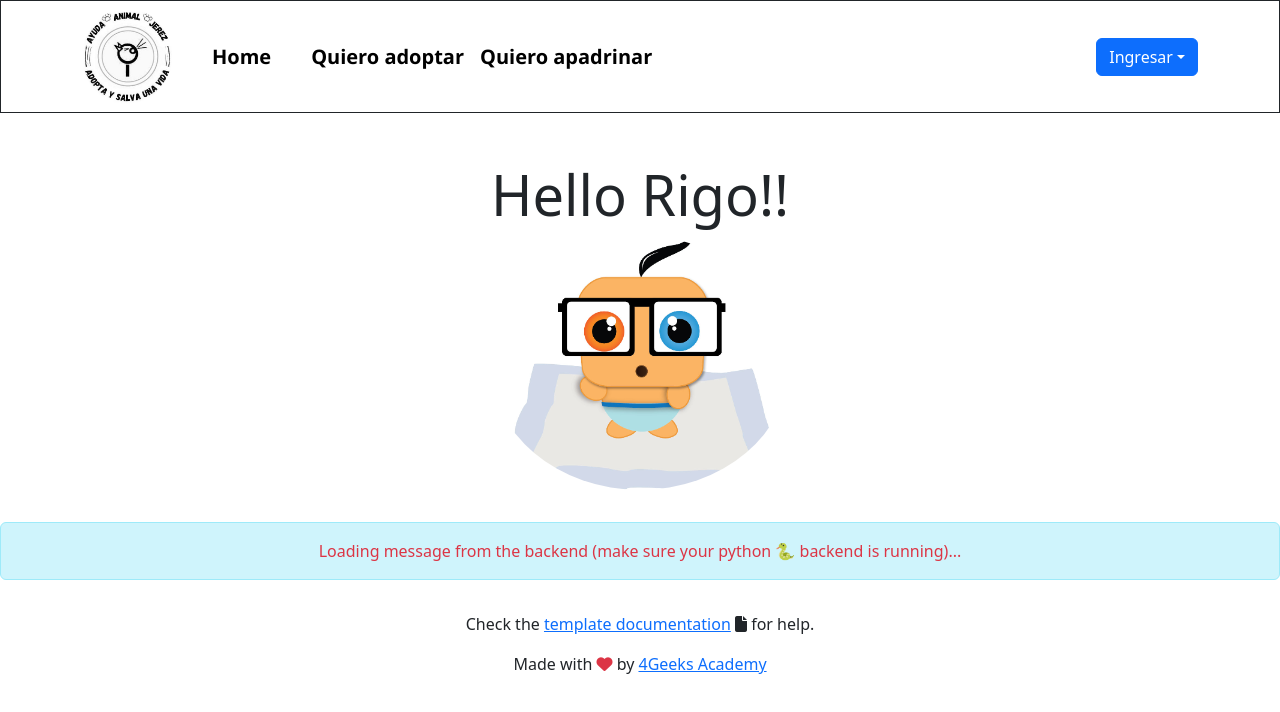
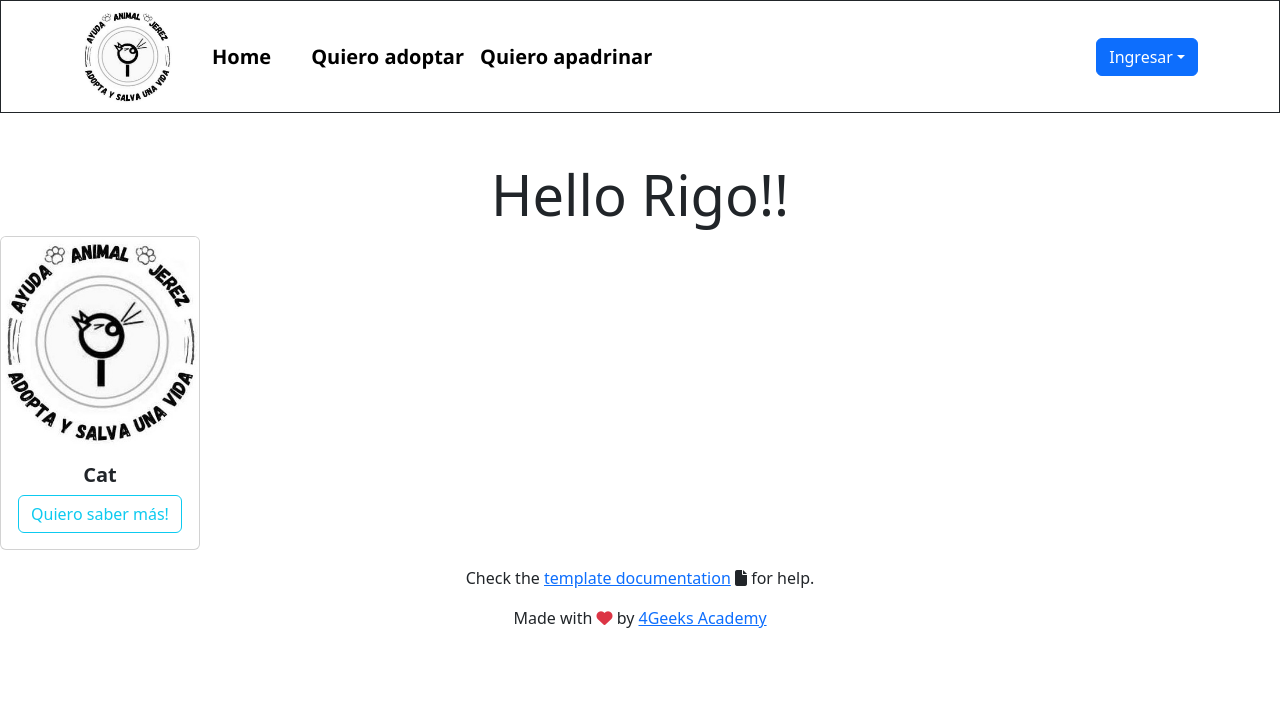
Before and after one commit to 4GeeksAcademy/spain-fs-pt-103-final-project-1, a React app: page / in a window 1280 px wide. Built offline with nearby package versions, Linux system fonts and the light colour scheme; no server answers.

Commit message:
card maquetada

```diff
--- /dev/null
+++ b/src/front/components/Card.jsx
@@ -0,0 +1,17 @@
+import logo from "../assets/img/logo.jpeg";
+
+export const Card = () => {
+    return (
+        <div>
+            <div className="col">
+                <div className="card" style={{ width: 200 }}>
+                    <img src={logo}  className="card-img-top" alt="..."/>
+                        <div className="card-body">
+                            <h5 className="card-title fw-semibold">Cat</h5>
+                            <button className="btn btn-outline-info">Quiero saber más!</button>
+                        </div>
+                </div>
+            </div>
+        </div>
+    )
+}
--- a/src/front/index.css
+++ b/src/front/index.css
@@ -26,3 +26,7 @@
                   transform: scale(1.03);
                 color: black !important;
                 }
+
+.back {
+    background-color: rgb(218, 254, 255);
+}
--- a/src/front/pages/Home.jsx
+++ b/src/front/pages/Home.jsx
@@ -1,6 +1,7 @@
 import React, { useEffect } from "react"
 import rigoImageUrl from "../assets/img/rigo-baby.jpg";
 import useGlobalReducer from "../hooks/useGlobalReducer.jsx";
+import { Card } from "../components/Card"
 
 export const Home = () => {
 
@@ -35,18 +36,7 @@ export const Home = () => {
 	return (
 		<div className="text-center mt-5">
 			<h1 className="display-4">Hello Rigo!!</h1>
-			<p className="lead">
-				<img src={rigoImageUrl} className="img-fluid rounded-circle mb-3" alt="Rigo Baby" />
-			</p>
-			<div className="alert alert-info">
-				{store.message ? (
-					<span>{store.message}</span>
-				) : (
-					<span className="text-danger">
-						Loading message from the backend (make sure your python 🐍 backend is running)...
-					</span>
-				)}
-			</div>
+			<Card />
 		</div>
 	);
 };
```
